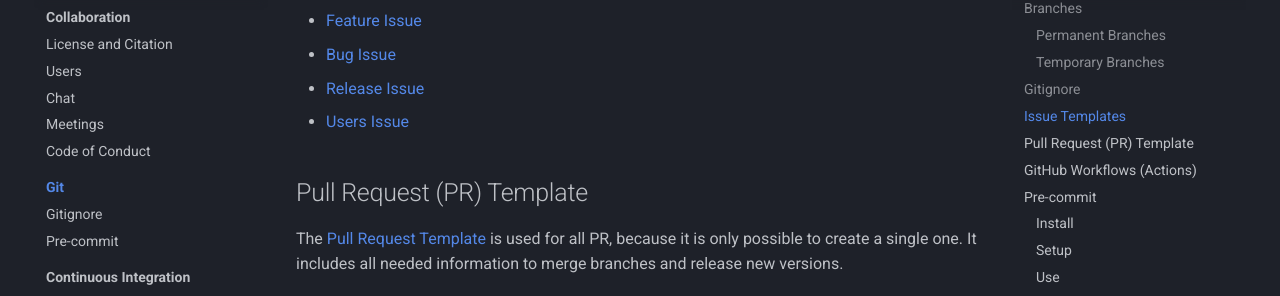
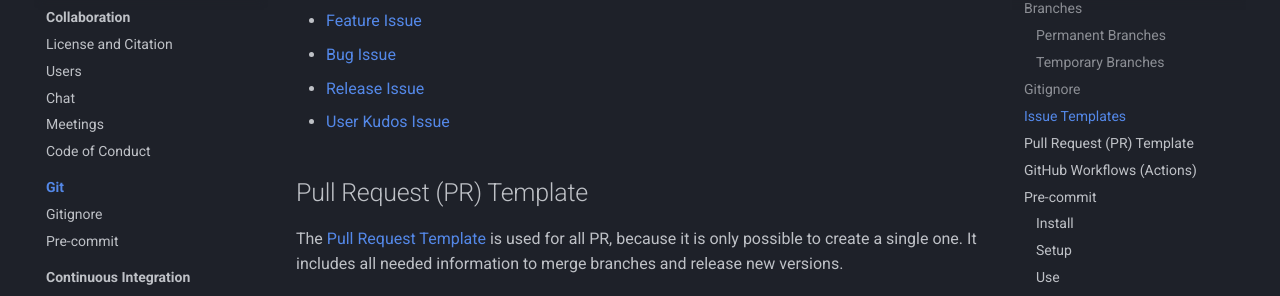
Before and after one commit to rl-institut/super-repo, an MkDocs documentation site: the page built from docs/development/git/index.md, in a window 1280 px wide and 900 px high, scrolled down 889 px. Shown: the part 148-444 px from the top of the window. Built offline with MkDocs 1.6.1 and Material for MkDocs 9.7.7, drawn with Linux system fonts in a browser that asks for light colours; comment, search, counter and statistics services are not loaded; the version menu is left out.

Commit message:
Update documentation

```diff
--- a/docs/development/git/index.md
+++ b/docs/development/git/index.md
@@ -32,7 +32,7 @@
 - [Feature Issue](https://github.com/rl-institut/super-repo/blob/production/.github/ISSUE_TEMPLATE/issue_template_feature.md)
 - [Bug Issue](https://github.com/rl-institut/super-repo/blob/production/.github/ISSUE_TEMPLATE/issue_template_bug.md)
 - [Release Issue](https://github.com/rl-institut/super-repo/blob/production/.github/ISSUE_TEMPLATE/issue_template_release.md)
-- [Users Issue](https://github.com/rl-institut/super-repo/blob/production/.github/ISSUE_TEMPLATE/issue_template_user_kudos.md)
+- [User Kudos Issue](https://github.com/rl-institut/super-repo/blob/production/.github/ISSUE_TEMPLATE/issue_template_user_kudos.md)
 
 ## Pull Request (PR) Template
 
```
